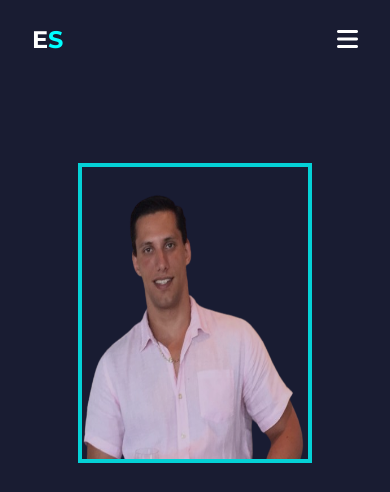
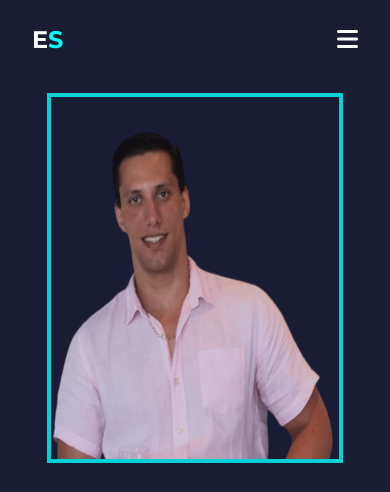
Before and after one commit to EsquivelSebastian/KenakoWeb, a plain HTML site: page index.html in a window 390 px wide. Shown: the top 492 px of the page. Drawn offline with Linux system fonts and the light colour scheme.

```diff
--- a/style.css
+++ b/style.css
@@ -507,9 +507,11 @@ h1 {
   }
 
   .main img {
-    width: min(75%, 370px);
-    height: auto;
+
+    width: min(95%, 470px);
+    height: min(75%, 370px)
   }
+
 
   .info-content {
     display: flex;
```
